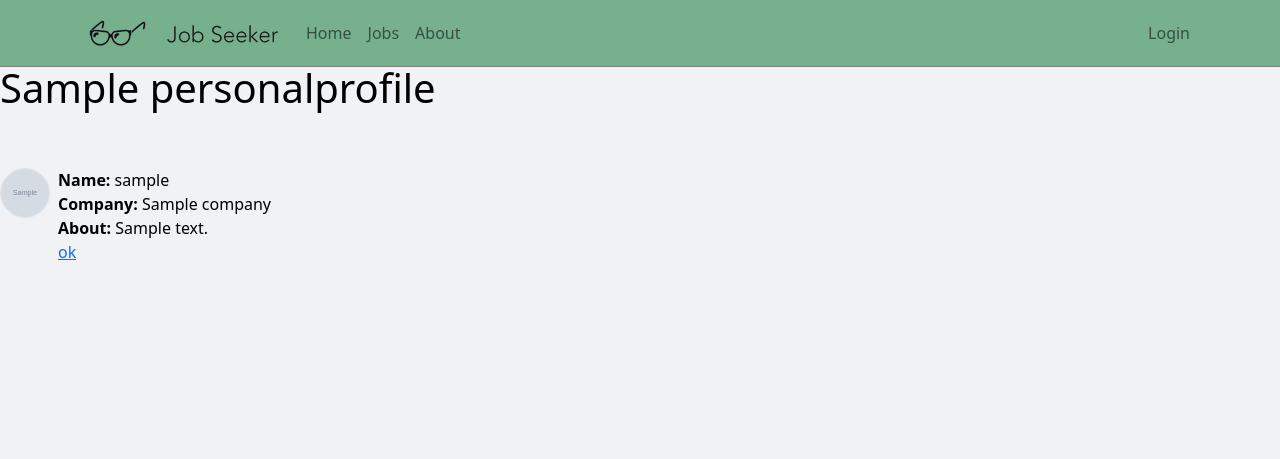
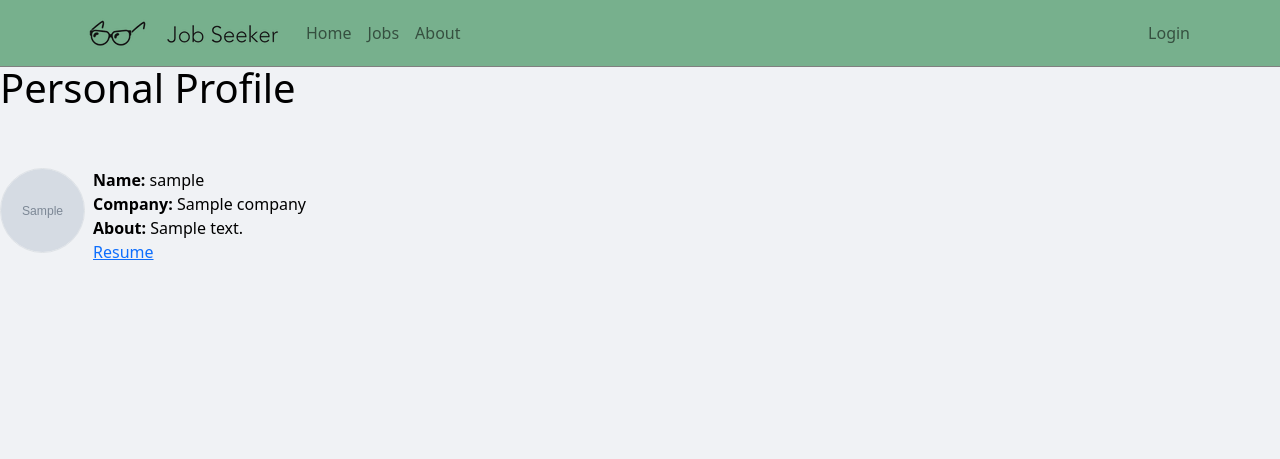
Before and after one commit to redhat-beyond/JobSeeker, a Django app: template personal_profile/templates/personal_profile/personalprofile_detail.html in a window 1280 px wide. Shown: the top 459 px of the page. Run offline with Django 4.2, Linux system fonts and the light colour scheme; the template is opened without the code that fills it: most values are stand-ins (such as "Sample title", 1, 10 or a date in 2020); grey boxes marked "Sample" are stand-in pictures; some libraries are stand-ins or nearby versions.

Commit message:
Updating the html to show the image and resume link

```diff
--- a/personal_profile/templates/personal_profile/personal_profile.html
+++ /dev/null
@@ -1,4 +0,0 @@
-{% extends "jobseeker/base_template.html" %}
-{% block content %}
-    <h1>personal_profile</h1>
-{% endblock content %}
--- a/personal_profile/templates/personal_profile/personalprofile_detail.html
+++ b/personal_profile/templates/personal_profile/personalprofile_detail.html
@@ -1,18 +1,18 @@
 {% extends "jobseeker/base_template.html" %}
 {% block content %}
-<h1>{{personalprofile.title}}</h1>
+<h1>Personal Profile</h1>
 <div class="pt-5">
     <div class="d-flex pb-2">
         <a href="">
-            <img src="{{ PersonalProfile.profile_pic.url }}"
-            class="border rounded-circle me-2" style="height: 50px; width: 50px;" />
+            <img src="{{ personalprofile.profile_pic.url }}"
+            class="border rounded-circle me-2" style="height: 85px; width: 85px;" />
         </a>
     <div>
     <b>Name:</b> {{ personalprofile.user.username }} <br>
     <b>Company:</b> {{ personalprofile.company }} <br>
     <b>About:</b> {{ personalprofile.about }} <br>
     <div class="d-flex pb-2">
-        <a href="{{ PersonalProfile.resume.url }}">ok</a>
+        <a href="{{ personalprofile.resume.url }}">Resume</a>
     <div>
 </div>
 {% endblock content %}
--- a/personal_profile/views.py
+++ b/personal_profile/views.py
@@ -4,8 +4,7 @@ from .models import PersonalProfile
 
 
 def personal_profile(request):
-    context = {'title': 'Personal Profile'}
-    return render(request, 'personalprofile_detail.html', context)
+    return render(request, 'personalprofile_detail.html')
 
 
 class ProfileDetailView(DetailView):
```
